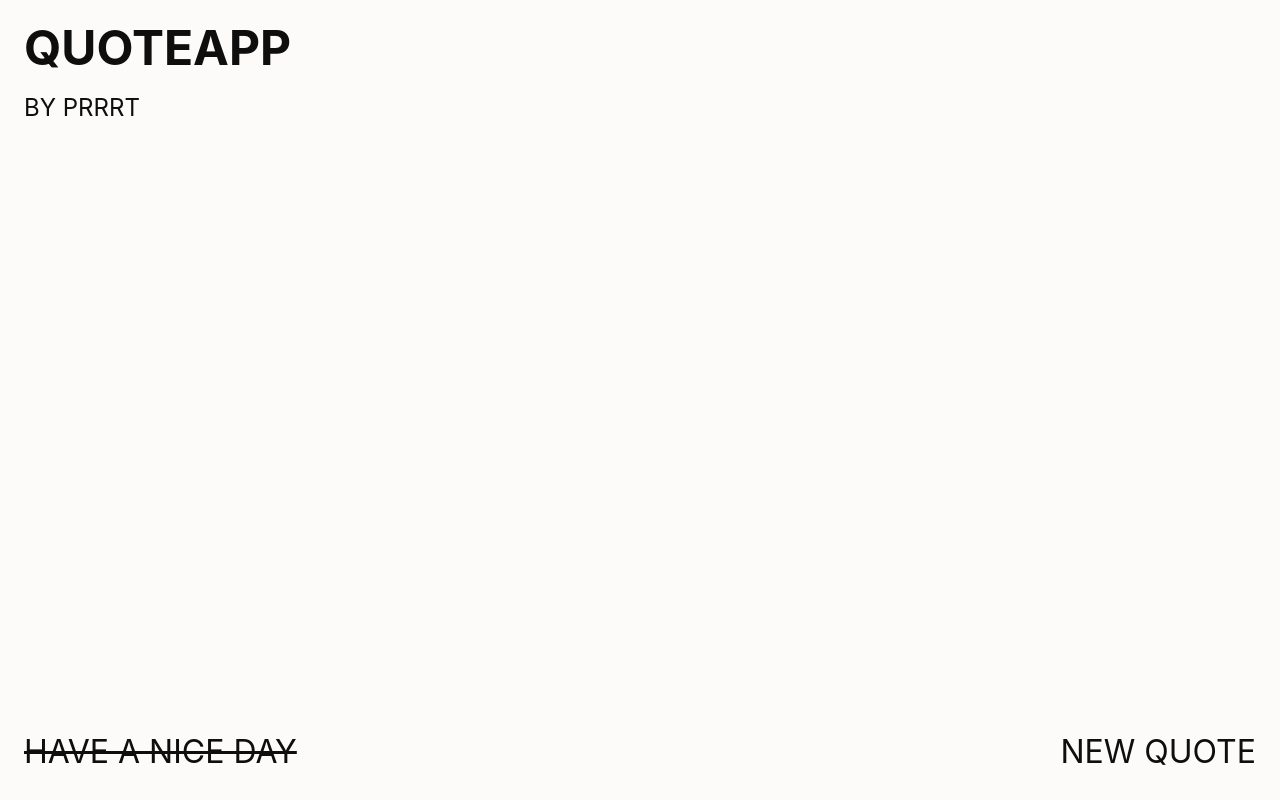
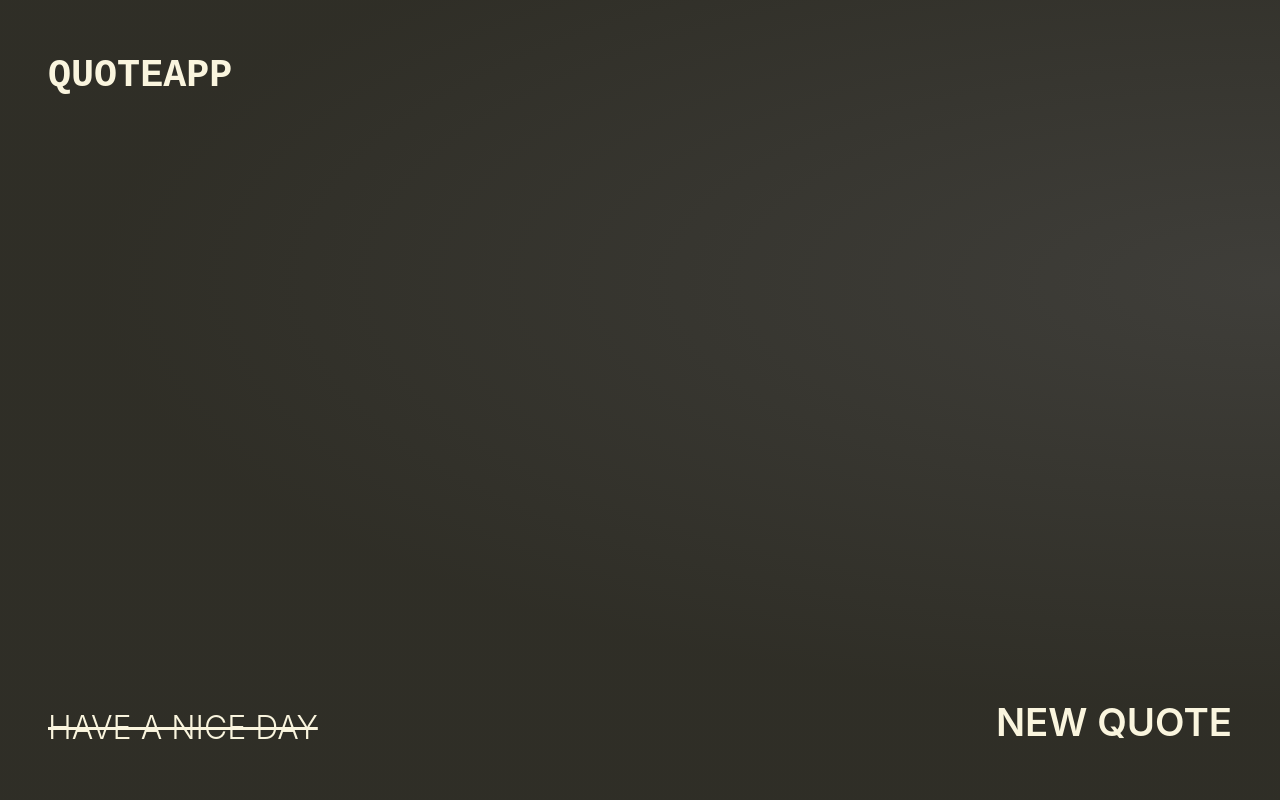
Before and after one commit to TLLRSK/QuoteApp, a website built with Vite: page index.html in a window 1280 px wide. Built offline with nearby package versions, Linux system fonts and the light colour scheme; no server answers; files whose address does not match are found by name.

Commit message:
changed: interface style

```diff
--- a/index.html
+++ b/index.html
@@ -3,16 +3,16 @@
   <head>
     <meta charset="UTF-8" />
     <meta name="viewport" content="width=device-width, initial-scale=1.0" />
+    <meta name="description" content="Quoteapp">
+    <meta name="author" content="Pedro J. GIl">
+    <link rel="icon" type="image/x-icon" href="/img/favicon.ico">
     <link rel="stylesheet" href="./css/style.css">
     <title>QuoteApp</title>
   </head>
   <body>
     <div class="quoteapp">
       <header class="quoteapp__header flex">
-        <div class="quoteapp__header-title">
           <h1 class="xl">QuoteApp</h1>
-          <p class="m"> by prrrt</p>
-        </div>
       </header>
       <main class="quoteapp__main">
         <div class="quoteapp__content">
@@ -22,9 +22,11 @@
         </div>
       </main>
       <footer class="quoteapp__footer">
-        <div class="quoteapp__bestwishes color--main l">HAVE A NICE DAY</div>
+        <div class="quoteapp__bestwishes color--main l">
+          <p class="height-fit">HAVE A NICE DAY</p>
+        </div>
         <div class="quoteapp__btn">
-          <div class="btn--new-quote color--main l">NEW QUOTE</div>
+          <div class="btn--new-quote color--main xl">NEW QUOTE</div>
         </div>
       </footer>
     </div>
--- a/package.json
+++ b/package.json
@@ -12,6 +12,7 @@
     "vite": "^4.1.0"
   },
   "dependencies": {
-    "axios": "^1.3.4"
+    "axios": "^1.3.4",
+    "sass": "^1.69.5"
   }
 }
--- a/scss/_buttons.scss
+++ b/scss/_buttons.scss
@@ -1,20 +1,4 @@
-@mixin border-bottom-animated($color, $origin) {
-    &::after {
-        position: absolute;
-        bottom: 0;
-        left: 0;
-        width: 100%;
-        height: 2px;
-        content: '';
-        transform: scaleX(0);
-        background: $color;
-        transform-origin: bottom $origin;
-        transition: transform 0.25s ease-out;
-        }
-        &:hover::after {
-        transform: scaleX(1);
-    }
-}
+@import './mixins';
 
 .btn--new-quote {
     appearance: none;
@@ -29,5 +13,9 @@
 
 .quoteapp__btn {
     position: relative;
-    @include border-bottom-animated(var(--main), center);
+
+    @include mq-720 {
+        @include border-bottom-animated(var(--main), center);
+    }
+
 }
--- a/scss/_footer.scss
+++ b/scss/_footer.scss
@@ -1,14 +1,25 @@
+@import './mixins';
+
 .quoteapp__footer {
     display: flex;
     flex-direction: row;
-    justify-content: space-between;
+    justify-content: flex-end;
+    @include mq-720 {
+        justify-content: space-between;
+    }
 }
 
 .quoteapp__bestwishes {
+    display: none;
     cursor: default;
     color: var(--primary);
     text-decoration: line-through;
     transition: color 1s ease-in;
+    @include mq-720 {
+        display: flex;
+        align-items: flex-end;
+    }
+
     &::after {
         display: inline-block;
         content: 'function not available';
@@ -28,4 +39,5 @@
 
 .quoteapp__btn {
     transition: all 1s ease-in;
+    font-weight: 600;
 }
--- a/scss/_main.scss
+++ b/scss/_main.scss
@@ -1,14 +1,19 @@
+@import './mixins';
+
 .quoteapp__main {
-    width: 40vw;
     margin: 0 auto;
     display: flex;
     flex-direction: column;
     justify-content: center;
     flex: 1;
+    padding: 0 3.2rem;
     gap: 24px;
     transform: translateX(-100%);
     opacity: 0;
     transition: all .2s ease-in;
+    @include mq-720 {
+        padding: 0 12rem;
+    }
 }
 
 .quoteapp__content {
--- /dev/null
+++ b/scss/_mixins.scss
@@ -0,0 +1,21 @@
+@mixin mq-720 {
+    @media all and (min-width: 720px) { @content; }
+}
+
+@mixin border-bottom-animated($color, $origin) {
+    &::after {
+        position: absolute;
+        bottom: 0;
+        left: 0;
+        width: 100%;
+        height: 2px;
+        content: '';
+        transform: scaleX(0);
+        background: $color;
+        transform-origin: bottom $origin;
+        transition: transform 0.25s ease-out;
+        }
+        &:hover::after {
+        transform: scaleX(1);
+    }
+}
--- a/scss/_root.scss
+++ b/scss/_root.scss
@@ -1,11 +1,11 @@
 *,*::before,*::after {
   box-sizing: border-box;
   padding: 0;
-  margin: 0;
 }
 
 :root {
     font-family: Inter, system-ui, Avenir, Helvetica, Arial, sans-serif;
+    font-size: 62.5%;
     line-height: 1.5;
     font-weight: 400;
 
@@ -19,6 +19,6 @@
     -moz-osx-font-smoothing: grayscale;
     -webkit-text-size-adjust: 100%;
 
-    --main: rgb(15, 14, 14);
-    --secondary: rgb(253, 251, 249);
+    --main: oklch(96.8% 0.031 96.86);
+    --secondary: oklch(30.26% 0.038 108.46);
   }
--- a/scss/_site.scss
+++ b/scss/_site.scss
@@ -1,4 +1,7 @@
+@import './mixins';
+
 body {
+    margin: 0;
     height: 100vh;
     background-color: var(--secondary);
     transition: background-color 2s ease-in;
@@ -6,8 +9,12 @@ body {
 
 .quoteapp {
     height: 100%;
-    padding: 24px;
+    padding: 2.4rem;
     display: flex;
     flex-direction: column;
     overflow: hidden;
+    background: radial-gradient(92.44% 52.98% at 99.93% 35.23%, rgba(98, 96, 93, 0.50) 0%, rgba(130, 124, 110, 0.19) 100%), #1C1C16;
+    @include mq-720 {
+        padding: 4.8rem;
+    }
 }
--- a/scss/_typo.scss
+++ b/scss/_typo.scss
@@ -1,13 +1,33 @@
 h1, h2, h3, p {
     margin: 0;
     padding: 0;
-    line-height: 100%;
     color: var(--main);
     text-transform: uppercase;
     transition: color 1s ease-in;
+    font-weight: 300;
 }
 
+h1 {
+    font-family: 'bigilla', 'Courier New', Courier, monospace;
+    font-weight: 600;
+}
 
 .quoteapp__content {
     font-style: italic;
 }
+
+@font-face {
+    font-family: 'bigilla';
+    src: url('../bigilla-webfont.woff2') format('woff2'),
+         url('../bigilla-webfont.woff') format('woff');
+    font-weight: normal;
+    font-style: normal;
+}
+
+@font-face {
+    font-family: 'bigilla';
+    src: url('../bigilla-bold-webfont.woff2') format('woff2'),
+         url('../bigilla-bold-webfont.woff') format('woff');
+    font-weight: bold;
+    font-style: normal;
+}
--- a/scss/_utility.scss
+++ b/scss/_utility.scss
@@ -1,27 +1,17 @@
-
-
-$font-sizes: (
-    's': 16px,
-    'm': 24px,
-    'l': 32px,
-    'xl': 48px
-);
-
-
+//fonts
 
 .s {
-    font-size: map-get($font-sizes, 's');
+    font-size: clamp(1.2rem, 3vw, 1.6rem);
 }
 .m {
-    font-size: map-get($font-sizes, 'm');
+    font-size: clamp(2rem, 3vw, 2.4rem);
 }
 .l {
-    font-size: map-get($font-sizes, 'l');
+    font-size: clamp(1.6rem, 3vw, 3.2rem);
 }
 .xl {
-    font-size: map-get($font-sizes, 'xl');
+    font-size: clamp(2.4rem, 3vw, 4.8rem);
 }
-
 
 //display
 .flex {
@@ -41,7 +31,6 @@ $font-sizes: (
 }
 
 //colors
-
 .color--main {
     color: var(--main);
 }
@@ -49,3 +38,8 @@ $font-sizes: (
 .color--secondary {
     color: var(--secondary);
 }
+
+//size
+.height-fit {
+    height: fit-content;
+}
```
Also changed, not shown: css/style.css, fonts/bigilla-bold-webfont.woff (added), fonts/bigilla-bold-webfont.woff2 (added), fonts/bigilla-webfont.woff (added), fonts/bigilla-webfont.woff2 (added), img/favicon.ico (added), img/favicon.png (added), 2 other files.
